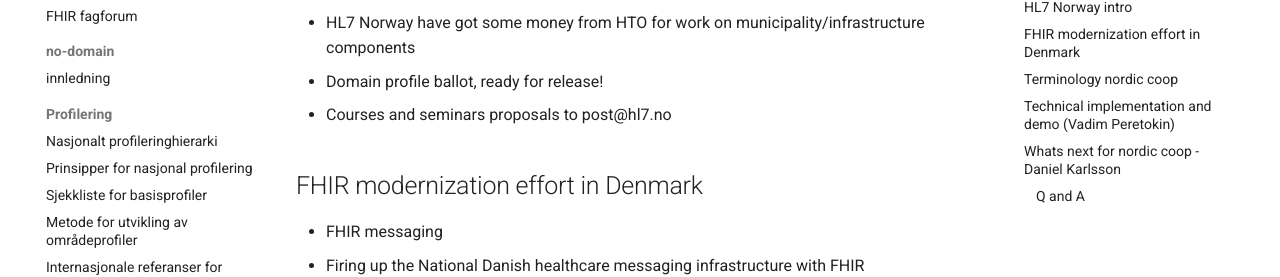
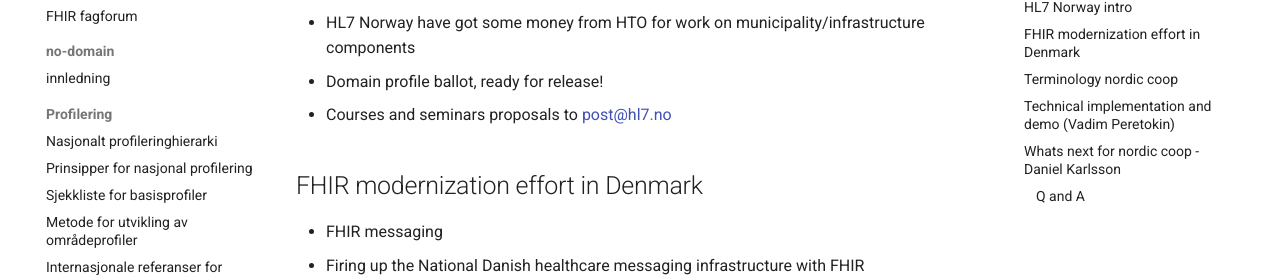
Before and after one commit to HL7Norway/best-practice, an MkDocs documentation site: the page built from docs/FHIR-faglig-forum/_referat/2025-09-10-referat.md, in a window 1280 px wide and 900 px high, scrolled down 835 px. Shown: the part 155-432 px from the top of the window. Built offline with MkDocs 1.6.1 and Material for MkDocs 9.7.7, drawn with Linux system fonts in a browser that asks for light colours; comment, search, counter and statistics services are not loaded; some of the changed lines change nothing that is shown.

Commit message:
FFF31 markdown gremlins

```diff
--- a/docs/FHIR-faglig-forum/_referat/2025-09-10-referat.md
+++ b/docs/FHIR-faglig-forum/_referat/2025-09-10-referat.md
@@ -36,7 +36,7 @@
 * Høring på EU-IG
 * HL7 Norway have got some money from HTO for work on municipality/infrastructure components
 * Domain profile ballot, ready for release!
-* Courses and seminars proposals to post@hl7.no
+* Courses and seminars proposals to [post@hl7.no](post@hl7.no)
 
 ## FHIR modernization effort in Denmark
 
```
Also changed, not shown: docs/FHIR-faglig-forum/_referat/2025-06-11-referat.md (line endings or trailing spaces).
